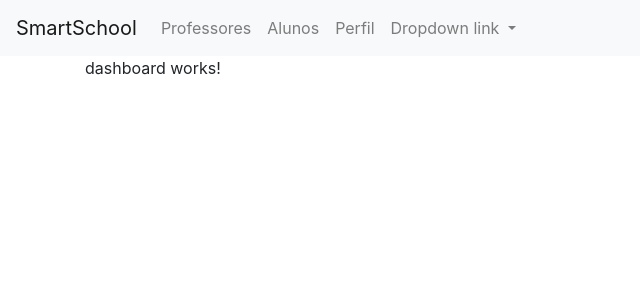
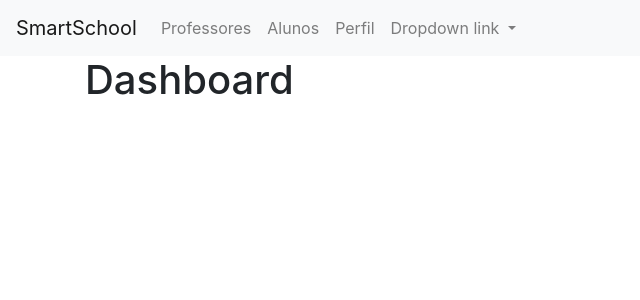
Before and after one commit to DonRenato/SMARTSCHOOL-WEBAPI-ASP.NET-ANGULAR, an Angular app: page /dashboard in a window 1280 px wide. Shown: the top 300 px of the page, without its empty margins (0-640 px from the left). Built offline with nearby package versions, Linux system fonts and the light colour scheme.

Commit message:
componente titulo

```diff
--- a/src/app/alunos/alunos.component.html
+++ b/src/app/alunos/alunos.component.html
@@ -1,4 +1,4 @@
-<h1>{{titulo}}</h1>
+<app-titulo [titulo]="titulo"></app-titulo>
 
 <ul>
   <li *ngFor="let aluno of alunos">
--- a/src/app/dashboard/dashboard.component.html
+++ b/src/app/dashboard/dashboard.component.html
@@ -1 +1 @@
-<p>dashboard works!</p>
+<app-titulo [titulo]="titulo"></app-titulo>
--- a/src/app/dashboard/dashboard.component.ts
+++ b/src/app/dashboard/dashboard.component.ts
@@ -6,7 +6,7 @@ import { Component, OnInit } from '@angular/core';
   styleUrls: ['./dashboard.component.css']
 })
 export class DashboardComponent implements OnInit {
-
+  titulo = 'Dashboard'
   constructor() { }
 
   ngOnInit(): void {
--- a/src/app/perfil/perfil.component.html
+++ b/src/app/perfil/perfil.component.html
@@ -1 +1 @@
-<p>perfil works!</p>
+<app-titulo [titulo]="titulo"></app-titulo>
--- a/src/app/perfil/perfil.component.ts
+++ b/src/app/perfil/perfil.component.ts
@@ -6,7 +6,7 @@ import { Component, OnInit } from '@angular/core';
   styleUrls: ['./perfil.component.css']
 })
 export class PerfilComponent implements OnInit {
-
+  titulo = 'Perfil'
   constructor() { }
 
   ngOnInit(): void {
--- a/src/app/professores/professores.component.html
+++ b/src/app/professores/professores.component.html
@@ -1,4 +1,4 @@
-<h1>{{titulo}}</h1>
+<app-titulo [titulo]="titulo"></app-titulo>
 
 <ul>
   <li *ngFor="let professor of professores">
--- a/src/app/titulo/titulo.component.html
+++ b/src/app/titulo/titulo.component.html
@@ -1 +1 @@
-<p>titulo works!</p>
+<h1>{{titulo}}</h1>
--- a/src/app/titulo/titulo.component.ts
+++ b/src/app/titulo/titulo.component.ts
@@ -1,4 +1,4 @@
-import { Component, OnInit } from '@angular/core';
+import { Component, OnInit, Input } from '@angular/core';
 
 @Component({
   selector: 'app-titulo',
@@ -7,6 +7,7 @@ import { Component, OnInit } from '@angular/core';
 })
 export class TituloComponent implements OnInit {
 
+  @Input() titulo: string;
   constructor() { }
 
   ngOnInit(): void {
```
